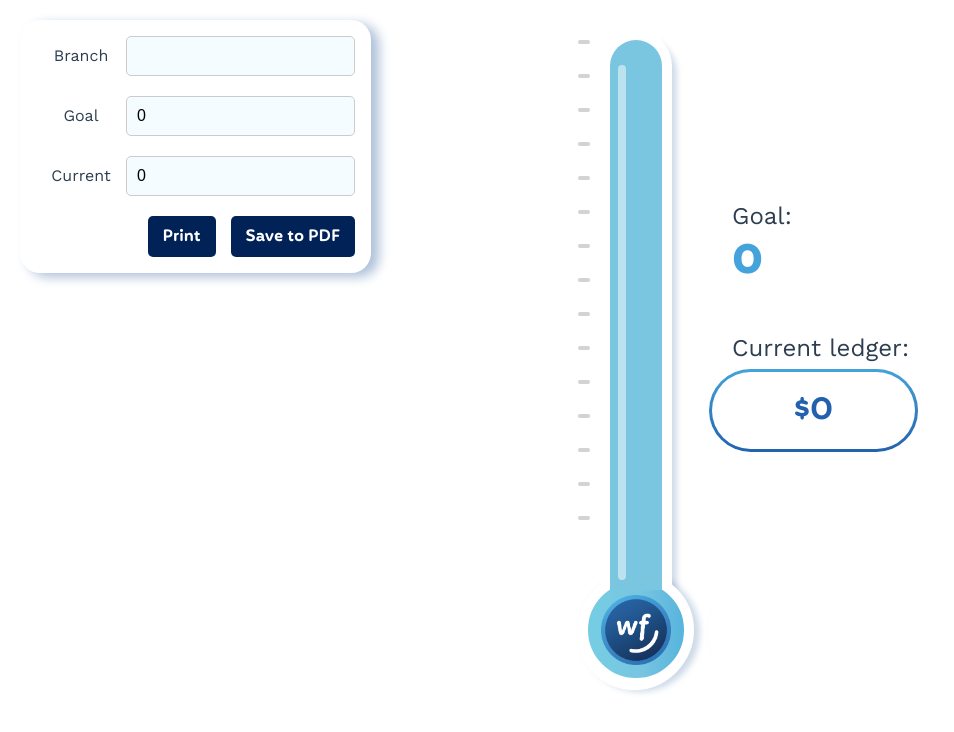
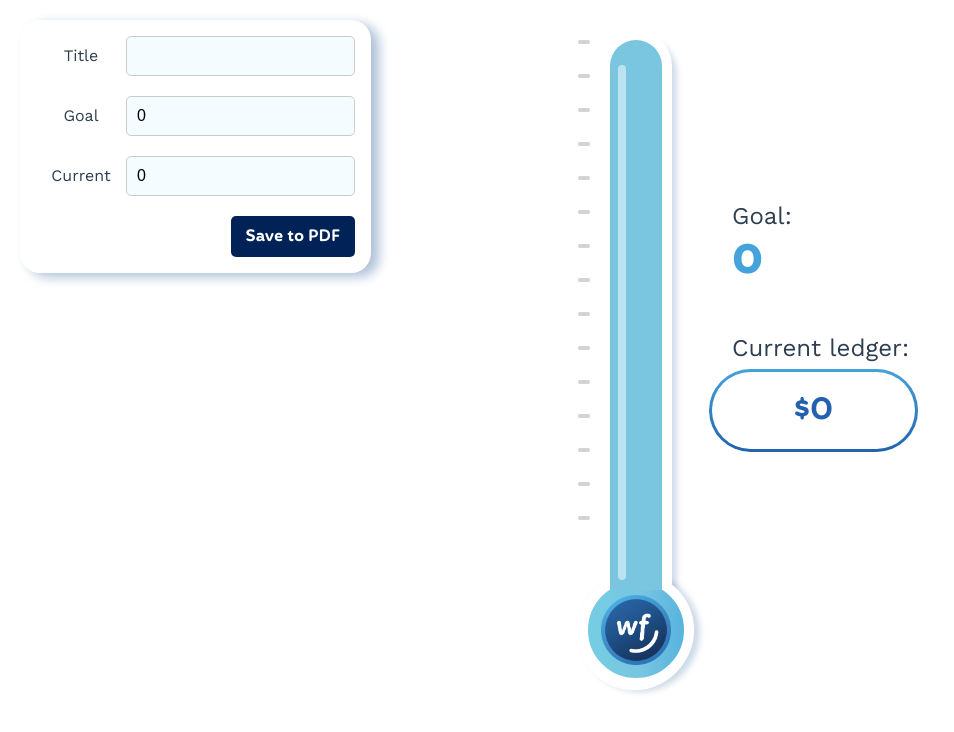
Before and after one commit to ahuston3/q3-goals, a Vue app: page / in a window 1280 px wide. Shown: the top 732 px of the page, without its empty margins (0-954 px from the left). Built offline with nearby package versions, Linux system fonts and the light colour scheme.

Commit message:
Remove branch and adjust widths

```diff
--- a/src/components/Thermometer.vue
+++ b/src/components/Thermometer.vue
@@ -2,7 +2,7 @@
     <div class="container">
         <div class="totals">
             <div class="input-group">
-                <span>Branch</span>
+                <span>Title</span>
                 <input type="text" v-model="branchName" class="input">
             </div>
             <div class="input-group">
@@ -21,7 +21,6 @@
             </div>
             <div>
                 <button @click="saveToPDF" class="button">Save to PDF</button>
-                <button onclick="window.print();" class="button button-print">Print</button>
             </div>
         </div>
         <div class="main" id="main">
@@ -180,7 +179,7 @@ export default {
                 const imgProps= pdf.getImageProperties(imgData);
                 const pdfWidth = pdf.internal.pageSize.getWidth();
                 const pdfHeight = (imgProps.height * pdfWidth) / imgProps.width;
-                pdf.addImage(imgData, 'PNG', 10, 20, pdfWidth, pdfHeight);
+                pdf.addImage(imgData, 'PNG', 30, 40, (pdfWidth * .75), (pdfHeight * .75));
                 pdf.save('World Finance Ledger.pdf');
             });
         },
@@ -414,7 +413,7 @@ export default {
 }
 
 .tick-amount.is-brand {
-    color: #002256;
+    color: #2361ae;
     font-family: 'Mohr Rounded SemiBold';
 }
 
```
